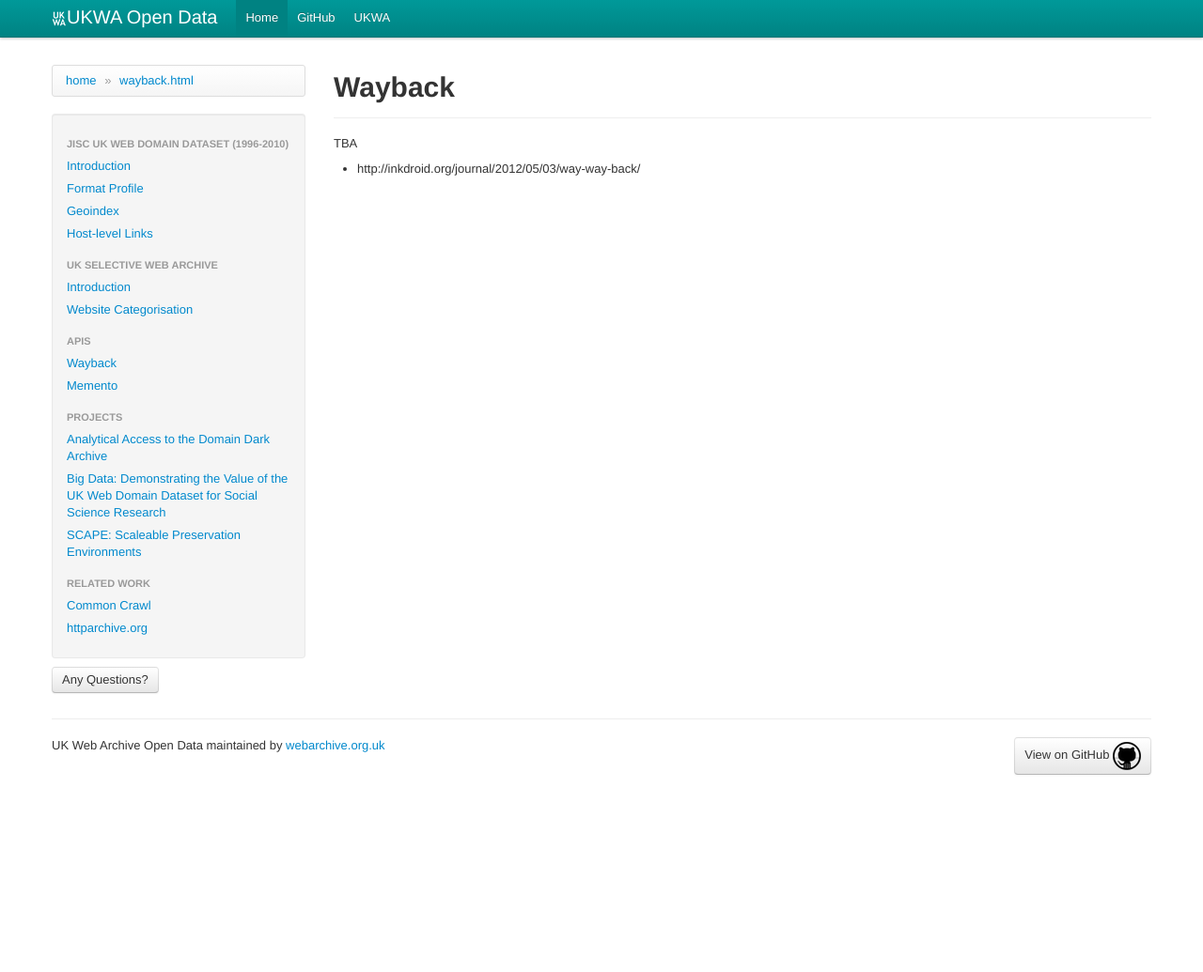
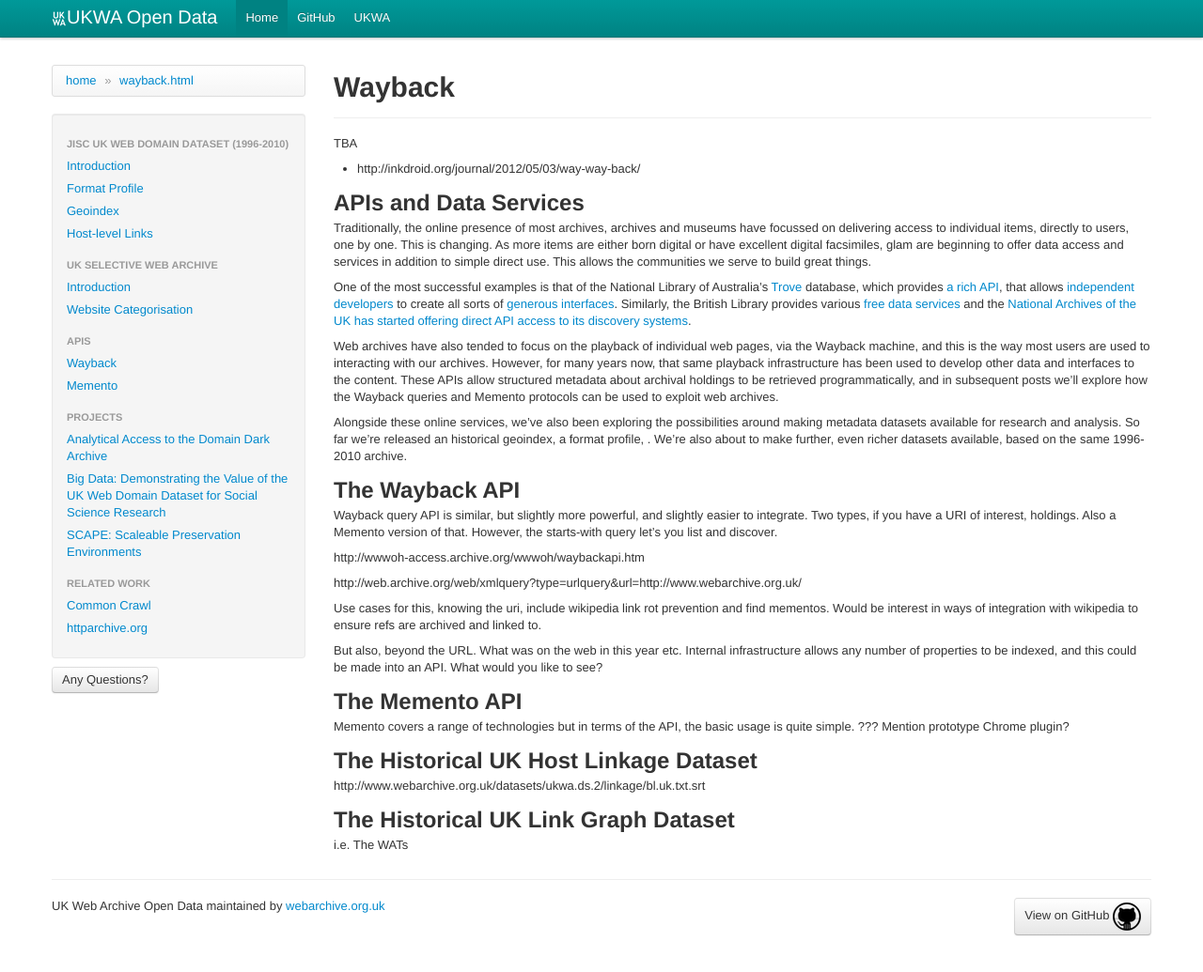
Before and after one commit to ukwa/opendata, a Jekyll site: the page built from wayback.md, in a window 1280 px wide and 1036 px high. Shown: the whole window at 94% size. Built offline with Jekyll 4.4.1, drawn with Linux system fonts in a browser that asks for light colours.

Commit message:
Adding more notes, especially on host link graph.

```diff
--- a/wayback.md
+++ b/wayback.md
@@ -6,3 +6,44 @@
 TBA
 
 * http://inkdroid.org/journal/2012/05/03/way-way-back/
+
+
+
+
+APIs and Data Services
+--------------------------------
+
+Traditionally, the online presence of most archives, archives and museums have focussed on delivering access to individual items, directly to users, one by one. This is changing. As more items are either born digital or have excellent digital facsimiles, glam are beginning to offer data access and services in addition to simple direct use. This allows the communities we serve to build great things.
+
+One of the most successful examples is that of the National Library of Australia's [Trove](http://trove.nla.gov.au/) database, which provides [a rich API](http://trove.nla.gov.au/general/api), that allows [independent developers](http://wraggelabs.com/emporium/2012/04/the-new-api-powered-future/) to create all sorts of [generous interfaces](http://www.dancohen.org/2012/12/05/generous-interfaces-for-scholarly-sites/). Similarly, the British Library provides various [free data services](http://www.bl.uk/bibliographic/datafree.html) and the [National Archives of the UK has started offering direct API access to its discovery systems](http://discovery.nationalarchives.gov.uk/SearchUI/api.htm).
+
+Web archives have also tended to focus on the playback of individual web pages, via the Wayback machine, and this is the way most users are used to interacting with our archives.
+However, for many years now, that same playback infrastructure has been used to develop other data and interfaces to the content. These APIs allow structured metadata about archival holdings to be retrieved programmatically, and in subsequent posts we'll explore how the Wayback queries and Memento protocols can be used to exploit web archives.
+
+Alongside these online services, we've also been exploring the possibilities around making metadata datasets available for research and analysis. So far we're released an historical geoindex, a format profile, . We're also about to make further, even richer datasets available, based on the same 1996-2010 archive.
+
+The Wayback API
+------------------------
+
+Wayback query API is similar, but slightly more powerful, and slightly easier to integrate. Two types, if you have a URI of interest, holdings. Also a Memento version of that. However, the starts-with query let's you list and discover.
+
+http://wwwoh-access.archive.org/wwwoh/waybackapi.htm
+
+http://web.archive.org/web/xmlquery?type=urlquery&url=http://www.webarchive.org.uk/
+
+Use cases for this, knowing the uri, include wikipedia link rot prevention and find mementos. Would be interest in ways of integration with wikipedia to ensure refs are archived and linked to.
+
+But also, beyond the URL. What was on the web in this year etc. Internal infrastructure allows any number of properties to be indexed, and this could be made into an API. What would you like to see?
+
+The Memento API
+-------------------------
+Memento covers a range of technologies but in terms of the API, the basic usage is quite simple. ???
+Mention prototype Chrome plugin?
+
+The Historical UK Host Linkage Dataset
+-------------------------------------------------
+http://www.webarchive.org.uk/datasets/ukwa.ds.2/linkage/bl.uk.txt.srt
+
+The Historical UK Link Graph Dataset
+---------------------------------------------------
+i.e. The WATs
```
Also changed, not shown: ukwa.ds.2/host-linkage/distinct-host-host-links.csv (added, +18 -0 lines), ukwa.ds.2/host-linkage/index.md (+12 -0 lines), ukwa.ds.2/host-linkage/DistinctHostHostLinksByYear.png (added).
